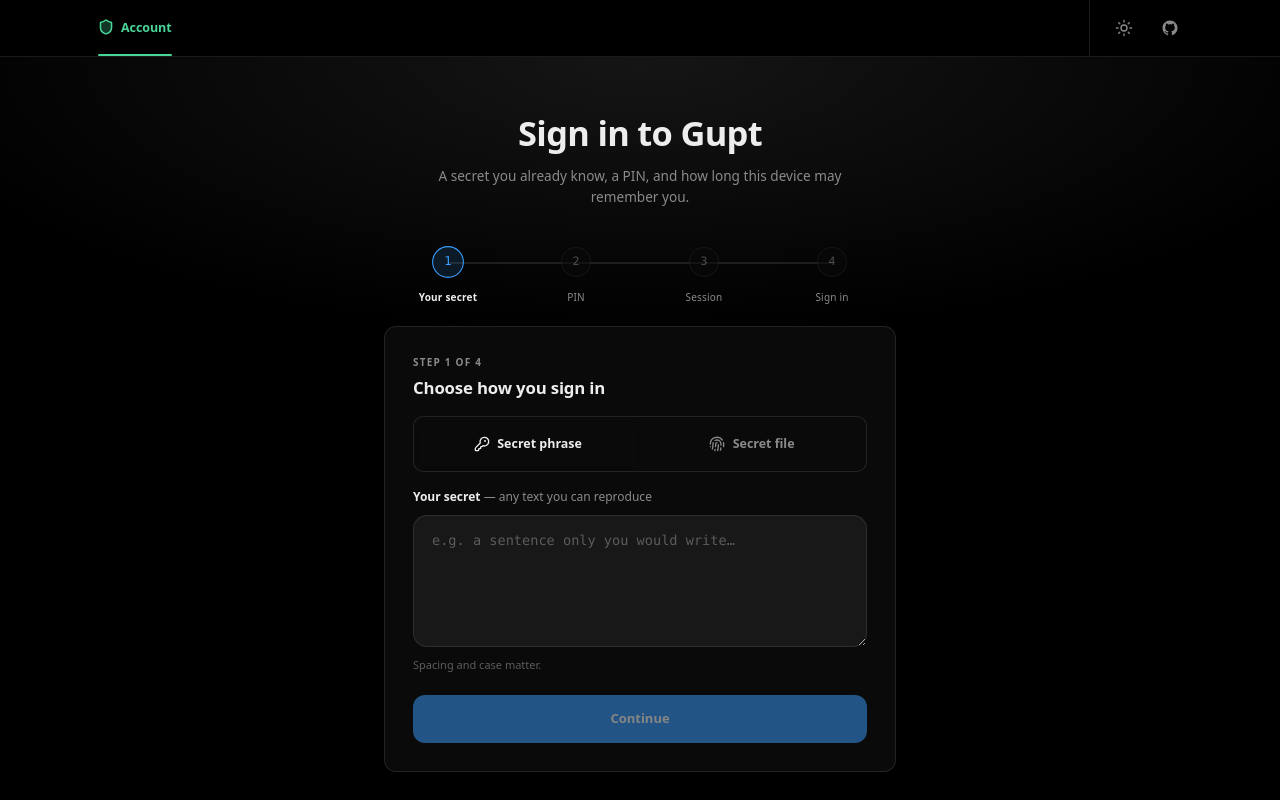
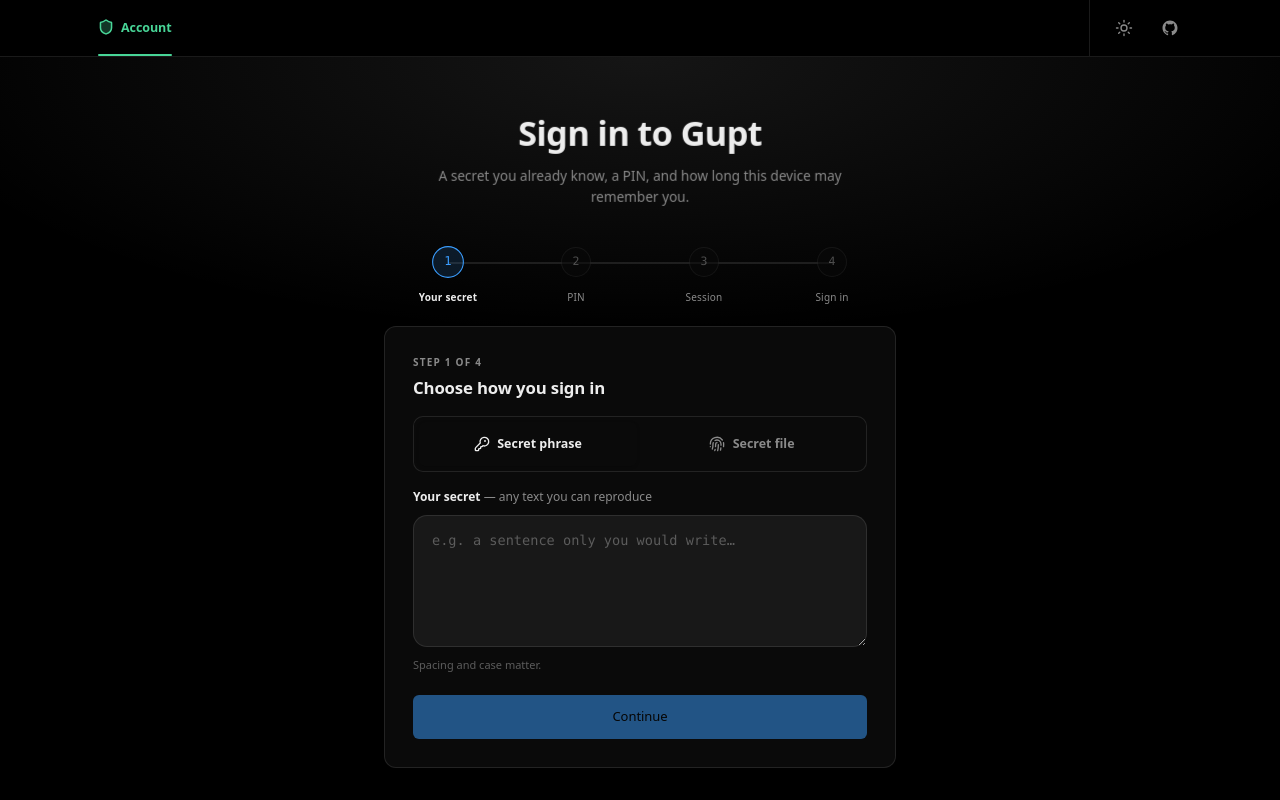
Before and after one commit to besoeasy/gupt, a Vue app: page /#/welcome in a window 1280 px wide. Shown: the top 800 px of the page. Built offline with nearby package versions, Linux system fonts and the light colour scheme; no server answers.

Commit message:
Hand-write the primary button in Ledger ink

```diff
--- a/src/components/PrimaryButton.vue
+++ b/src/components/PrimaryButton.vue
@@ -43,166 +43,96 @@ defineProps({
 <style scoped>
 @layer base, gupt-components;
 
-@layer gupt-components {
+/* Ledger primary action: one filled control, six-pixel corners, a lift. */
 
+.primary-button__button {
+  position: relative;
+  display: inline-flex;
+  align-items: center;
+  justify-content: center;
+  gap: var(--app-space-2);
+  width: 100%;
+  min-height: var(--app-touch-h);
+  padding: 0 var(--app-space-5);
+  border: 0;
+  border-radius: var(--app-radius-sm);
+  background-color: var(--app-primary);
+  color: var(--app-bg);
+  font-size: var(--app-text-body);
+  font-weight: 500;
+  letter-spacing: -0.005em;
+  cursor: pointer;
+  transition:
+    background-color var(--app-dur-base) var(--app-ease-swift),
+    box-shadow var(--app-dur-base) var(--app-ease-swift),
+    transform var(--app-dur-base) var(--app-ease-swift);
+}
 
-@media (hover:hover) {
 .primary-button__button:hover {
   background-color: var(--app-primary-strong);
-}
+  box-shadow: var(--app-glow-primary);
+  transform: translateY(-1px);
 }
 
+.primary-button__button:active {
+  transform: scale(0.98);
+}
 
+.primary-button__button:focus-visible {
+  outline: none;
+  box-shadow: var(--app-focus-ring);
+}
 
-@layer gupt-components {
+.primary-button__button:disabled {
+  opacity: 0.5;
+  cursor: not-allowed;
+  transform: none;
+  box-shadow: none;
+}
+
 .primary-button__text {
+  position: absolute;
+  inset: 0;
+  display: flex;
+  align-items: center;
+  justify-content: center;
   pointer-events: none;
 }
-.primary-button__text {
-  position: absolute;
-}
-.primary-button__button {
-  position: relative;
-}
-.primary-button__text {
-  inset: 0;
-}
-.primary-button__text {
-  display: flex;
-}
-.primary-button__button {
-  display: inline-flex;
-}
+
 .primary-button__text-2 {
   display: inline-flex;
+  align-items: center;
+  justify-content: center;
+  gap: var(--app-space-2);
+  transition: opacity var(--app-dur-fast) var(--app-ease-standard);
 }
-.primary-button__icon {
-  height: calc(var(--spacing) * 4);
-}
-.primary-button__icon {
-  width: calc(var(--spacing) * 4);
-}
-.primary-button__button {
-  width: 100%;
-}
-.primary-button__icon {
-  animation: var(--animate-spin);
-}
-.primary-button__button {
-  align-items: center;
-}
-.primary-button__text {
-  align-items: center;
-}
-.primary-button__text-2 {
-  align-items: center;
-}
-.primary-button__button {
-  justify-content: center;
-}
-.primary-button__text {
-  justify-content: center;
-}
-.primary-button__button {
-  gap: calc(var(--spacing) * 2);
-}
-.primary-button__text-2 {
-  gap: calc(var(--spacing) * 2);
-}
-.primary-button__button {
-  border-radius: var(--radius-2xl);
-}
-.primary-button__button {
-  background-color: var(--app-primary);
-}
-.primary-button__button {
-  padding-block: calc(var(--spacing) * 3.5);
-}
-.primary-button__button {
-  font-size: var(--text-sm);
-  line-height: var(--leading,var(--text-sm--line-height));
-}
-.primary-button__button {
-  --font-weight: var(--font-weight-bold);
-  font-weight: var(--font-weight-bold);
-}
-.primary-button__button {
-  color: #fff;
-}
-.primary-button__icon {
-  color: #fffc;
-}
+
 .primary-button__text--hidden {
   opacity: 0;
 }
-.primary-button__icon-shape {
-  opacity: .25;
-}
-.primary-button__icon-path {
-  opacity: .75;
-}
+
 .primary-button__text--visible {
   opacity: 1;
 }
-.primary-button__button {
-  transition-property: all;
-  transition-timing-function: var(--ease,var(--default-transition-timing-function));
-  transition-duration: var(--duration,var(--default-transition-duration));
-}
-.primary-button__text-2 {
-  transition-property: opacity;
-  transition-timing-function: var(--ease,var(--default-transition-timing-function));
-  transition-duration: var(--duration,var(--default-transition-duration));
-}
-.primary-button__text-2 {
-  --duration: .15s;
-  transition-duration: .15s;
-}
-.primary-button__button {
-  --duration: .2s;
-  transition-duration: .2s;
-}
-.primary-button__button:focus-visible {
-  --ring-shadow: var(--ring-inset,) 0 0 0 calc(2px + var(--ring-offset-width,0px)) var(--ring-color,currentcolor);
-  box-shadow: var(--inset-shadow,0 0 #0000), var(--inset-ring-shadow,0 0 #0000), var(--ring-offset-shadow,0 0 #0000), var(--ring-inset,) 0 0 0 calc(2px + var(--ring-offset-width,0px)) var(--ring-color,currentcolor), var(--shadow,0 0 #0000);
-}
-.primary-button__button:focus-visible {
-  --ring-color: var(--app-primary);
-}
-.primary-button__button:focus-visible {
-  --ring-offset-width: 2px;
-  --ring-offset-shadow: var(--ring-inset,) 0 0 0 2px var(--ring-offset-color,#fff);
-}
-.primary-button__button:focus-visible {
-  --ring-offset-color: var(--app-bg);
-}
-.primary-button__button:focus-visible {
-  --outline-style: none;
-  outline-style: none;
-}
-.primary-button__button:active {
-  scale: .97;
-}
-.primary-button__button:disabled {
-  cursor: not-allowed;
-}
-.primary-button__button:disabled {
-  opacity: .5;
-}
-}
+
+.primary-button__icon {
+  width: var(--app-space-4);
+  height: var(--app-space-4);
+  color: color-mix(in oklab, var(--app-bg) 80%, transparent);
+  animation: var(--animate-spin);
 }
 
-@layer gupt-components {
-@supports (color:color-mix(in lab,red,red)) {
-.primary-button__icon {
-  color: color-mix(in oklab,var(--color-white) 80%,transparent);
-}
+.primary-button__icon-shape {
+  opacity: 0.25;
 }
 
-@supports (color:color-mix(in lab,red,red)) {
-.primary-button__button:focus-visible {
-  --ring-color: color-mix(in oklab, var(--app-primary) 45%, transparent);
+.primary-button__icon-path {
+  opacity: 0.75;
 }
-}
+
+@media (prefers-reduced-motion: reduce) {
+  .primary-button__button {
+    transition: none;
+  }
 }
 </style>
```
